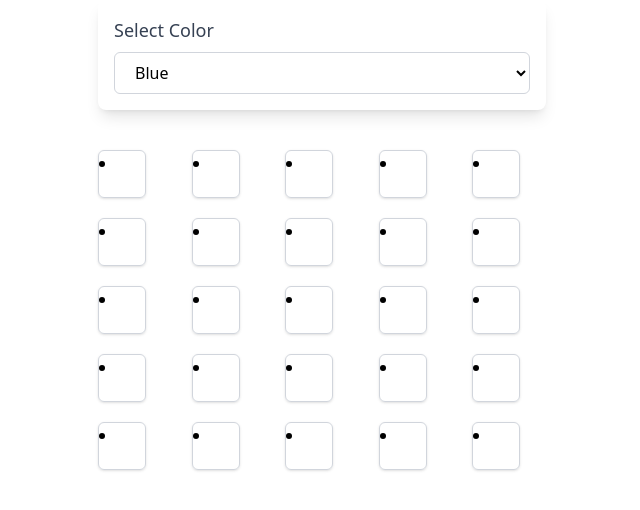
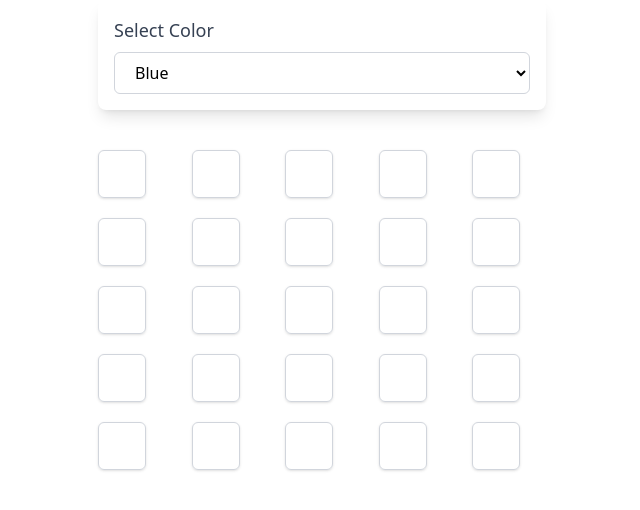
Before and after one commit to haraaaaaaa/react-practice, a React (Vite) app in the folder usereducer-practice/: page / in a window 1280 px wide. Shown: the top 510 px of the page, without its empty margins (318-958 px from the left). Built offline with nearby package versions, Linux system fonts and the light colour scheme.

Commit message:
aleksandra prijovic - sve po starom

```diff
--- a/usereducer-practice/src/App.jsx
+++ b/usereducer-practice/src/App.jsx
@@ -16,10 +16,12 @@ const initialState = {
 const gridReducer = (state, action) => {
   switch (action.type) {
     case "SET_COLOR":
-      return { ...state, selectedColor: action.selectedColor };
+      console.log("Set selected color - ", action.color);
+      return { ...state, selectedColor: action.color };
     case "SET_CELL_COLOR":
+      console.log("Set cell selected color - ", state.selectedColor);
       const updatedGrid = [...state.grid];
-      updatedGrid[action.rowPos][action.colPos].push(action.selectedColor);
+      updatedGrid[action.rowPos][action.colPos].push(state.selectedColor);
       return { ...state, grid: updatedGrid };
     default:
       return state;
@@ -28,12 +30,11 @@ const gridReducer = (state, action) => {
 
 function App() {
   const [state, gridDispatch] = useReducer(gridReducer, initialState);
-  const { grid, selectedColor } = state;
 
   return (
     <>
       <Form gridDispatch={gridDispatch} />
-      <Grid grid={grid} gridDispatch={gridDispatch} />
+      <Grid grid={state.grid} gridDispatch={gridDispatch} />
     </>
   );
 }
--- a/usereducer-practice/src/components/Cell.jsx
+++ b/usereducer-practice/src/components/Cell.jsx
@@ -3,7 +3,7 @@ import React from "react";
 const Cell = ({ rowPos, colPos, gridDispatch, selectedColor }) => {
   return (
     <li
-      className={`w-12 h-12 bg-${selectedColor}-500 rounded-md border border-gray-300 shadow-sm transition-all hover:scale-105`}
+      className={`list-style-type: none w-12 h-12 bg-${selectedColor}-500 rounded-md border border-gray-300 shadow-sm transition-all hover:scale-105`}
       onClick={() => gridDispatch({ type: "SET_CELL_COLOR", rowPos, colPos })}
     ></li>
   );
--- a/usereducer-practice/src/components/Grid.jsx
+++ b/usereducer-practice/src/components/Grid.jsx
@@ -5,7 +5,7 @@ const Grid = ({ grid, gridDispatch }) => {
   return (
     <div className="grid grid-rows-5 gap-5 max-w-md mx-auto mt-10">
       {grid.map((row, rowPos) => (
-        <div className="grid grid-cols-5 gap-5" key={rowPos}>
+        <ul className="grid grid-cols-5 gap-5" key={rowPos}>
           {row.map((cell, colPos) => {
             return (
               <Cell
@@ -18,7 +18,7 @@ const Grid = ({ grid, gridDispatch }) => {
               />
             );
           })}
-        </div>
+        </ul>
       ))}
     </div>
   );
```
